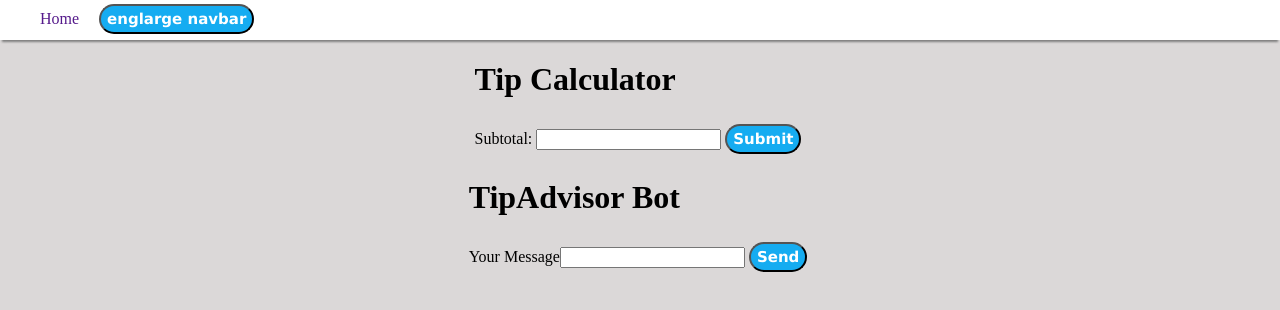
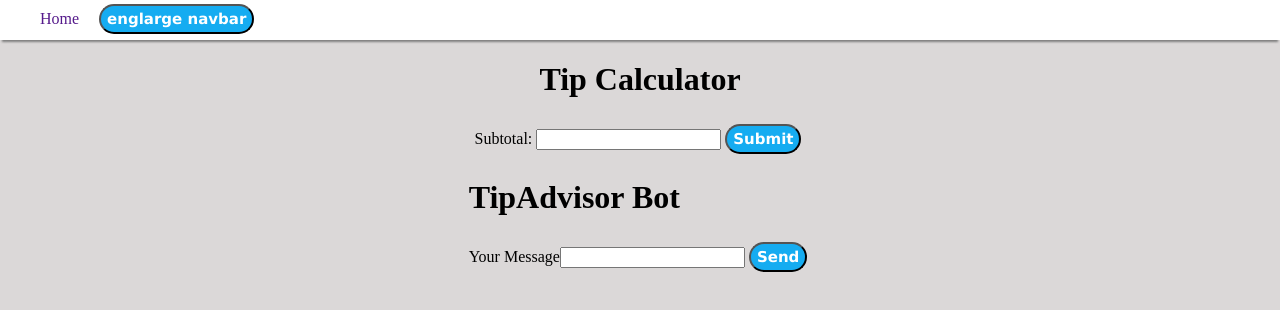
Before and after one commit to Zakery1/angular-tip-calculator, an Angular app: page / in a window 1280 px wide. Shown: the top 310 px of the page. Built offline with nearby package versions, Linux system fonts and the light colour scheme; what api-ai-javascript would draw is missing.

Commit message:
align calculator content

```diff
--- a/src/app/calculator/calculator.component.less
+++ b/src/app/calculator/calculator.component.less
@@ -1,4 +1,8 @@
 
-.big-button {
+.main {
+	text-align: center;
+
+	.big-button {
 		height: 50px;
 }
+}
```
